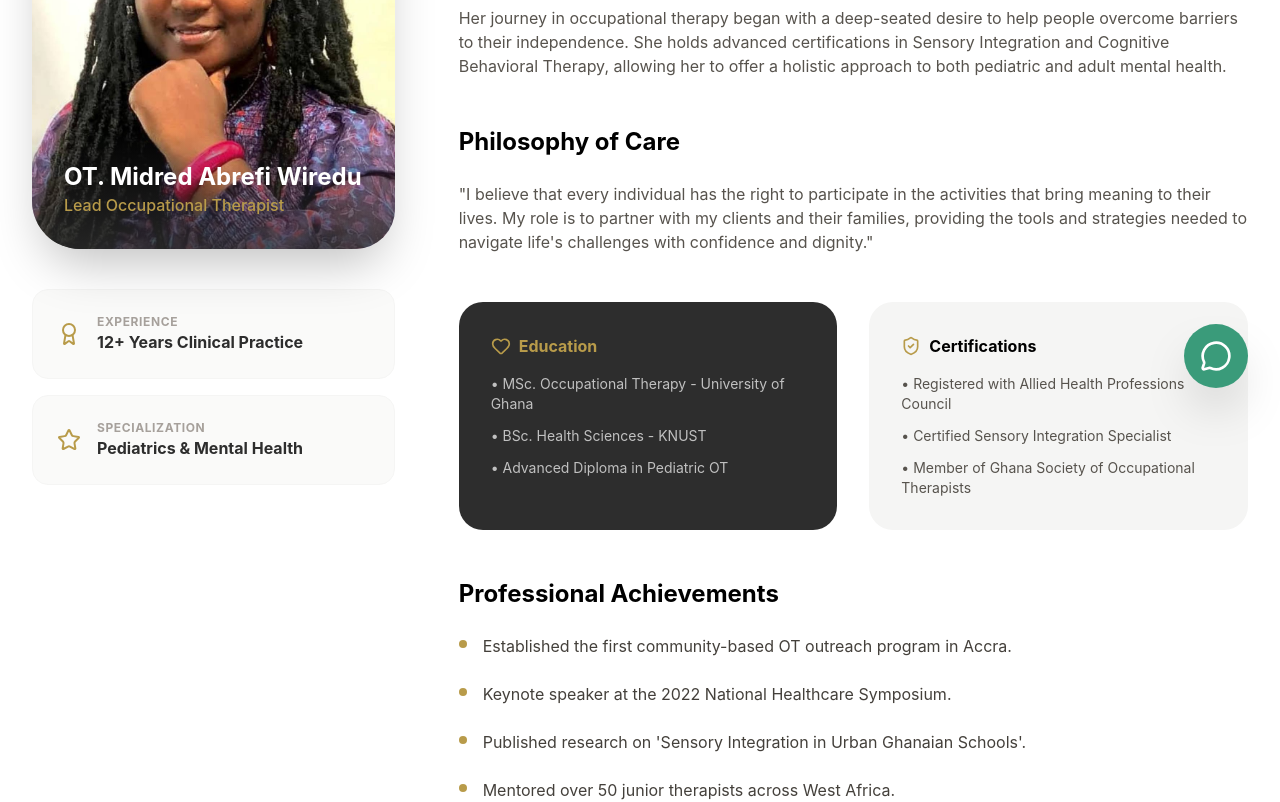
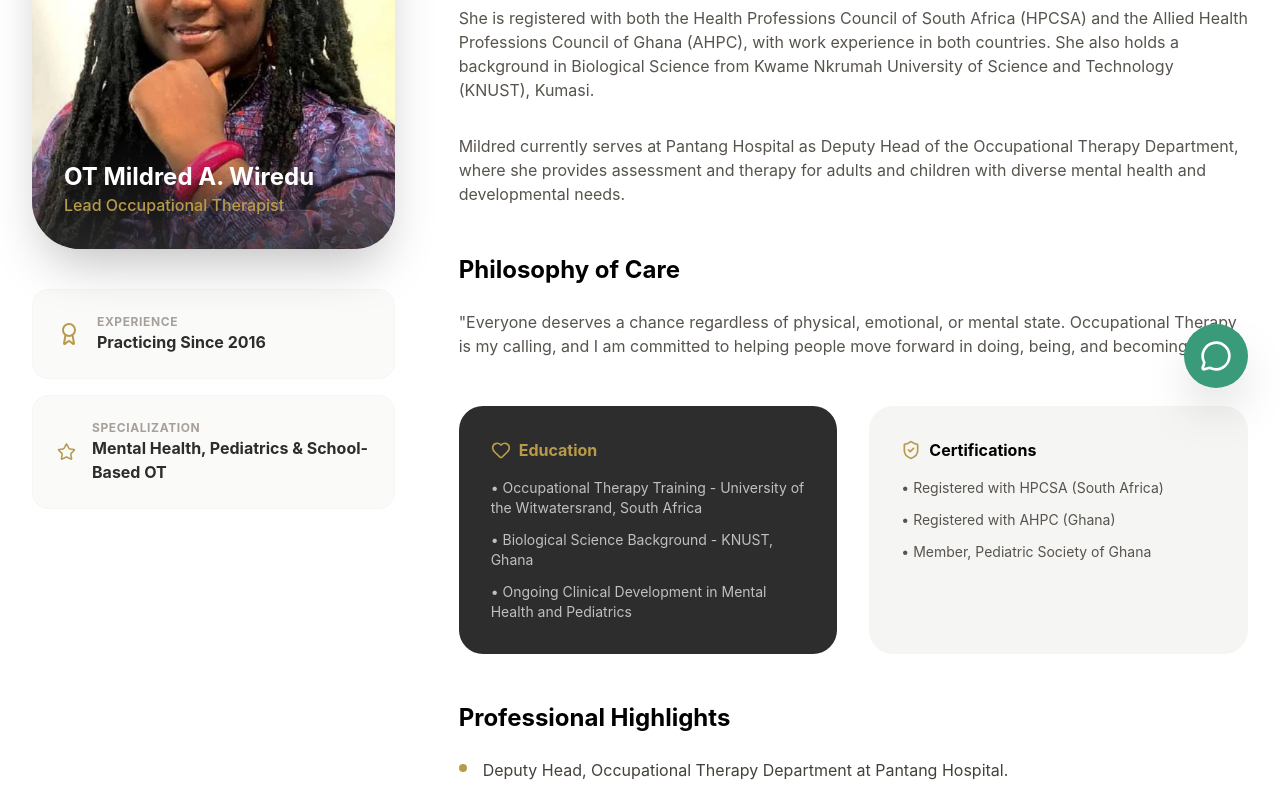
Before and after one commit to NayelX/dial-a-therapist, a React (Vite) app: page /profile in a window 1280 px wide. Shown: the part 380-1182 px from the top of the page. Built offline with nearby package versions, Linux system fonts and the light colour scheme; no server answers.

Commit message:
fix: updated profile content

```diff
--- a/src/pages/Profile.tsx
+++ b/src/pages/Profile.tsx
@@ -21,7 +21,7 @@ export default function Profile() {
                 referrerPolicy="no-referrer"
               />
               <div className="absolute bottom-0 left-0 w-full p-8 bg-gradient-to-t from-charcoal/80 to-transparent text-white">
-                <h2 className="text-2xl font-bold">OT. Midred Abrefi Wiredu</h2>
+                <h2 className="text-2xl font-bold">OT Mildred A. Wiredu</h2>
                 <p className="text-gold font-medium">Lead Occupational Therapist</p>
               </div>
             </motion.div>
@@ -31,14 +31,14 @@ export default function Profile() {
                 <Award className="text-gold" size={24} />
                 <div>
                   <p className="text-xs font-bold text-stone-400 uppercase tracking-wider">Experience</p>
-                  <p className="font-bold">12+ Years Clinical Practice</p>
+                  <p className="font-bold">Practicing Since 2016</p>
                 </div>
               </div>
               <div className="p-6 rounded-2xl bg-stone-50 border border-stone-100 flex items-center gap-4">
                 <Star className="text-gold" size={24} />
                 <div>
                   <p className="text-xs font-bold text-stone-400 uppercase tracking-wider">Specialization</p>
-                  <p className="font-bold">Pediatrics & Mental Health</p>
+                  <p className="font-bold">Mental Health, Pediatrics & School-Based OT</p>
                 </div>
               </div>
             </div>
@@ -55,16 +55,20 @@ export default function Profile() {
 
               <div className="prose prose-lg text-stone-600 max-w-none space-y-8">
                 <p className="text-xl leading-relaxed font-medium text-stone-800">
-                  OT Mildred Abrefi Wiredu is a dedicated Occupational Therapist with over a decade of experience in providing transformative care to individuals and families across Ghana.
+                  Mildred A. Wiredu is a registered and licensed Occupational Therapist trained at the University of the Witwatersrand, Johannesburg, South Africa, and actively practicing in Ghana since 2016.
                 </p>
 
                 <p>
-                  Her journey in occupational therapy began with a deep-seated desire to help people overcome barriers to their independence. She holds advanced certifications in Sensory Integration and Cognitive Behavioral Therapy, allowing her to offer a holistic approach to both pediatric and adult mental health.
+                  She is registered with both the Health Professions Council of South Africa (HPCSA) and the Allied Health Professions Council of Ghana (AHPC), with work experience in both countries. She also holds a background in Biological Science from Kwame Nkrumah University of Science and Technology (KNUST), Kumasi.
+                </p>
+
+                <p>
+                  Mildred currently serves at Pantang Hospital as Deputy Head of the Occupational Therapy Department, where she provides assessment and therapy for adults and children with diverse mental health and developmental needs.
                 </p>
 
                 <h3 className="text-2xl font-bold text-black mt-12 mb-6">Philosophy of Care</h3>
                 <p>
-                  "I believe that every individual has the right to participate in the activities that bring meaning to their lives. My role is to partner with my clients and their families, providing the tools and strategies needed to navigate life's challenges with confidence and dignity."
+                  "Everyone deserves a chance regardless of physical, emotional, or mental state. Occupational Therapy is my calling, and I am committed to helping people move forward in doing, being, and becoming."
                 </p>
 
                 <div className="grid grid-cols-1 md:grid-cols-2 gap-8 mt-12">
@@ -73,9 +77,9 @@ export default function Profile() {
                       <Heart size={20} /> Education
                     </h4>
                     <ul className="space-y-3 text-sm text-white/70">
-                      <li>• MSc. Occupational Therapy - University of Ghana</li>
-                      <li>• BSc. Health Sciences - KNUST</li>
-                      <li>• Advanced Diploma in Pediatric OT</li>
+                      <li>• Occupational Therapy Training - University of the Witwatersrand, South Africa</li>
+                      <li>• Biological Science Background - KNUST, Ghana</li>
+                      <li>• Ongoing Clinical Development in Mental Health and Pediatrics</li>
                     </ul>
                   </div>
                   <div className="p-8 rounded-3xl bg-stone-100">
@@ -83,20 +87,20 @@ export default function Profile() {
                       <ShieldCheck size={20} className="text-gold" /> Certifications
                     </h4>
                     <ul className="space-y-3 text-sm text-stone-600">
-                      <li>• Registered with Allied Health Professions Council</li>
-                      <li>• Certified Sensory Integration Specialist</li>
-                      <li>• Member of Ghana Society of Occupational Therapists</li>
+                      <li>• Registered with HPCSA (South Africa)</li>
+                      <li>• Registered with AHPC (Ghana)</li>
+                      <li>• Member, Pediatric Society of Ghana</li>
                     </ul>
                   </div>
                 </div>
 
-                <h3 className="text-2xl font-bold text-black mt-12 mb-6">Professional Achievements</h3>
+                <h3 className="text-2xl font-bold text-black mt-12 mb-6">Professional Highlights</h3>
                 <div className="space-y-6">
                   {[
-                    "Established the first community-based OT outreach program in Accra.",
-                    "Keynote speaker at the 2022 National Healthcare Symposium.",
-                    "Published research on 'Sensory Integration in Urban Ghanaian Schools'.",
-                    "Mentored over 50 junior therapists across West Africa."
+                    "Deputy Head, Occupational Therapy Department at Pantang Hospital.",
+                    "Former School-Based Occupational Therapist in an inclusive international school in Accra.",
+                    "Founder of Dial-A-Therapist Ghana, providing individualized home-based therapy services.",
+                    "Active advocate for inclusive education through media talks and public awareness initiatives."
                   ].map((achievement, i) => (
                     <div key={i} className="flex items-start gap-4">
                       <div className="mt-1.5 w-2 h-2 rounded-full bg-gold shrink-0"></div>
@@ -108,7 +112,7 @@ export default function Profile() {
 
               <div className="mt-16 p-10 rounded-[2.5rem] bg-gold-light flex flex-col md:flex-row items-center justify-between gap-8">
                 <div>
-                  <h3 className="text-2xl font-bold mb-2">Ready to work with Dr. Mensah?</h3>
+                  <h3 className="text-2xl font-bold mb-2">Ready to work with OT Mildred?</h3>
                   <p className="text-charcoal/70">Schedule your initial consultation today.</p>
                 </div>
                 <a href="/appointment" className="bg-charcoal text-white px-8 py-4 rounded-full font-bold hover:bg-charcoal-deep transition-all whitespace-nowrap">
```
